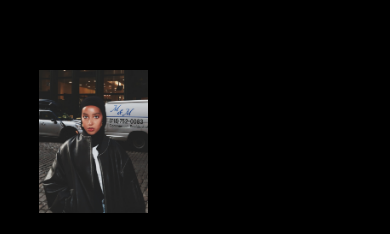
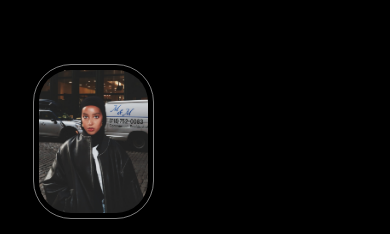
Before and after one commit to hodoabdirizak/hodoabdirizak.github.io, a React (Create React App) app: page / in a window 390 px wide. Shown: the part 610-844 px from the top of the page. Built offline with nearby package versions, Linux system fonts and the light colour scheme; the HTML template or start-up script is replaced by a standard one; a web font is replaced by a local one.

Commit message:
add about image outline

```diff
--- a/src/pages/About.css
+++ b/src/pages/About.css
@@ -14,6 +14,9 @@
     float: left;
     margin-right: 3.5rem;
     margin-bottom: 2rem;
+    outline: 1px solid rgba(208, 208, 208, 0.6);
+    outline-offset: 10px;
+    border-radius: 2rem;
 }
 
 .about__text {
@@ -128,6 +131,7 @@ h2 {
         float: left;
         margin-right: 1.5rem;
         margin-bottom: 1rem;
+        outline-offset: 5px;
     }
 
     .about__title {
--- a/src/pages/About.js
+++ b/src/pages/About.js
@@ -30,7 +30,7 @@ class About extends Component {
           </p>
         </div>
         <p className="about__tech-title">
-        Technical Skillset
+          Technical Skillset
         </p>
         <div className="about__tech-container">
           <div className="about__tech-section">
```
